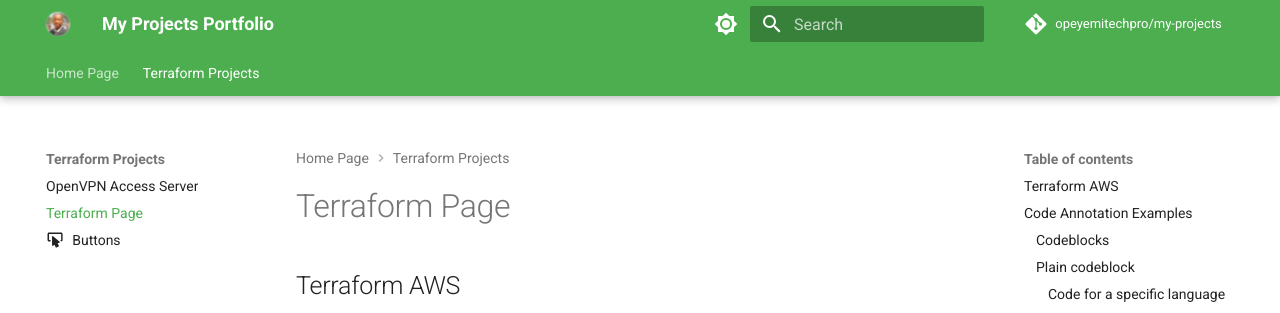
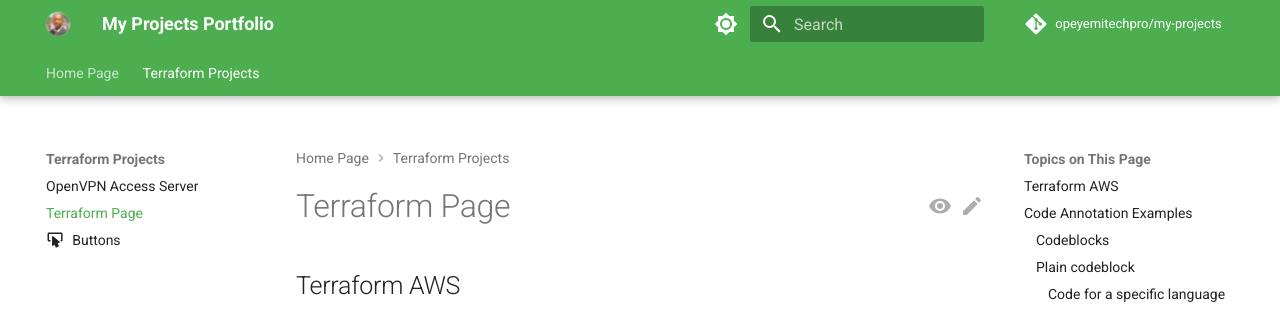
Before and after one commit to opeyemitechpro/my-projects, an MkDocs documentation site: the page built from docs/terraform_projects/terra1.md, in a window 1280 px wide. Shown: the top 313 px of the page. Built offline with MkDocs 1.6.1 and Material for MkDocs 9.7.7, drawn with Linux system fonts in a browser that asks for light colours; emoji names are drawn with the system emoji font; comment, search, counter and statistics services are not loaded; some of the changed lines change nothing that is shown.

Commit message:
Update mkdocs.yml

```diff
--- a/mkdocs.yml
+++ b/mkdocs.yml
@@ -7,6 +7,7 @@
 # Repo Details
 repo_url: https://github.com/opeyemitechpro/my-projects
 repo_name: opeyemitechpro/my-projects
+edit_uri: edit/main/docs/
 
 # Page Navigation
 nav:
@@ -46,6 +47,13 @@
     - content.tooltips
     - content.code.select
     - content.code.annotate
+    - content.action.view
+    - content.action.edit
+  icon:
+    edit: material/pencil
+    view: material/eye
+
+
   favicon: images/favicon.png
   logo: images/favicon.png
   language: en
@@ -73,7 +81,27 @@
 plugins:
   - social
   - search
-  # - glightbox
+  - glightbox:
+    touchNavigation: true
+    loop: true
+    effect: zoom
+    slide_effect: slide
+    width: 100%
+    height: auto
+    zoomable: true
+    draggable: true
+    # skip_classes:
+    #   - custom-skip-class-name
+    auto_caption: true
+    caption_position: bottom
+    background: white
+    shadow: true
+    manual: false
+  - git-authors
+  - git-revision-date-localized:
+      enable_creation_date: true
+      type: iso_datetime
+
 
 extra:
   homepage: https://opeyemitechpro.github.io
@@ -117,9 +145,9 @@
   - def_list
   - toc:
       permalink: true
-      # permalink_title: Anchor link to this section for reference
-      # title: On this page
-      # toc_depth: 5
+      permalink_title: Copy this link to reference this section
+      title: Topics on This Page
+      toc_depth: 5
   - pymdownx.emoji:
       emoji_index: !!python/name:materialx.emoji.twemoji
       emoji_generator: !!python/name:materialx.emoji.to_svg
```
